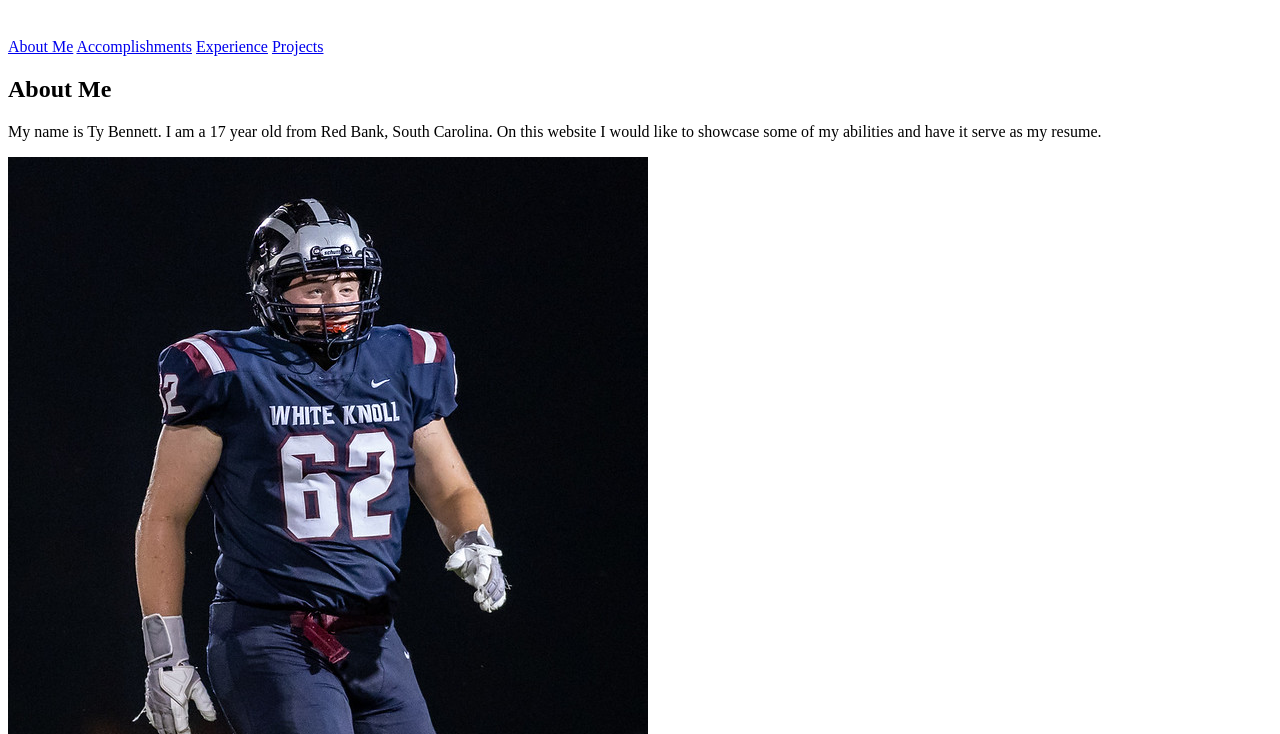
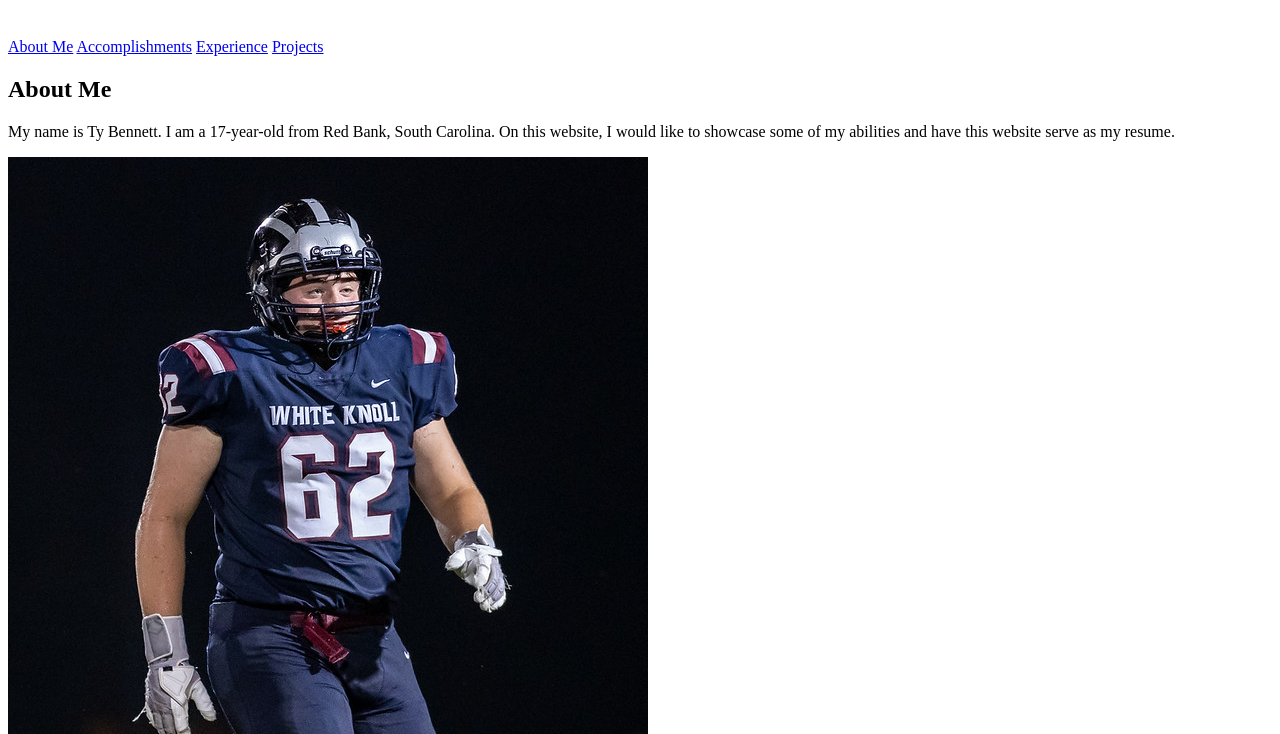
Before and after one commit to ty-bennett/devwebsite, a plain HTML site: page frontpage.html in a window 1280 px wide. Shown: the part 66-800 px from the top of the page. Drawn offline with Linux system fonts and the light colour scheme; a web font is replaced by a local one.

Commit message:
update frontpage.html

```diff
--- a/frontpage.html
+++ b/frontpage.html
@@ -18,8 +18,8 @@
 </div>
 <div>
     <h2>About Me</h2>
-    <p>My name is Ty Bennett. I am a 17 year old from Red Bank, South Carolina.
-       On this website I would like to showcase some of my abilities and have it serve as my resume.
+    <p>My name is Ty Bennett. I am a 17-year-old from Red Bank, South Carolina.
+       On this website, I would like to showcase some of my abilities and have this website serve as my resume.
     </p>
     <img src = "baked.jpg" alt="full body photo of me in football gear on the field eyes half open">
 </div>
```
